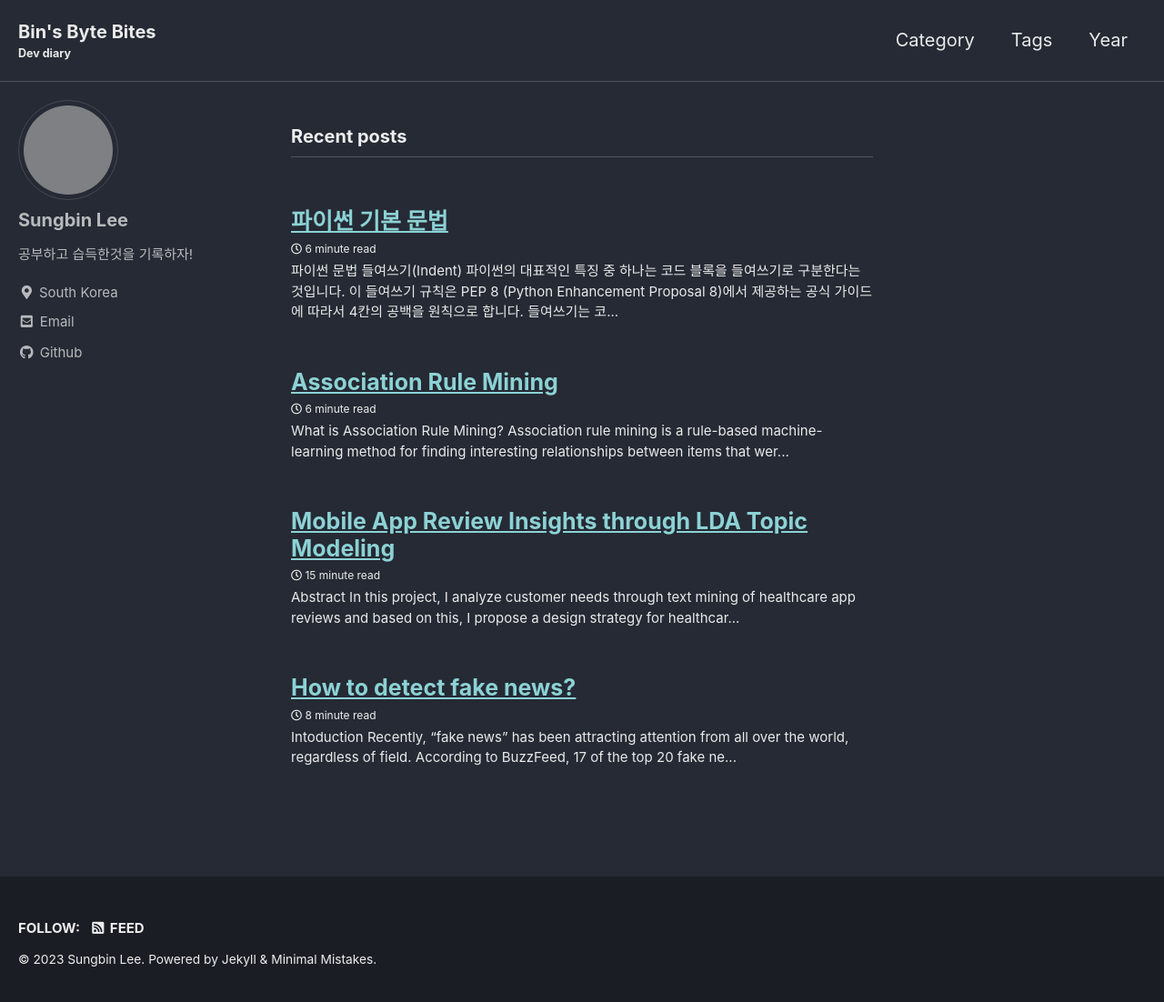
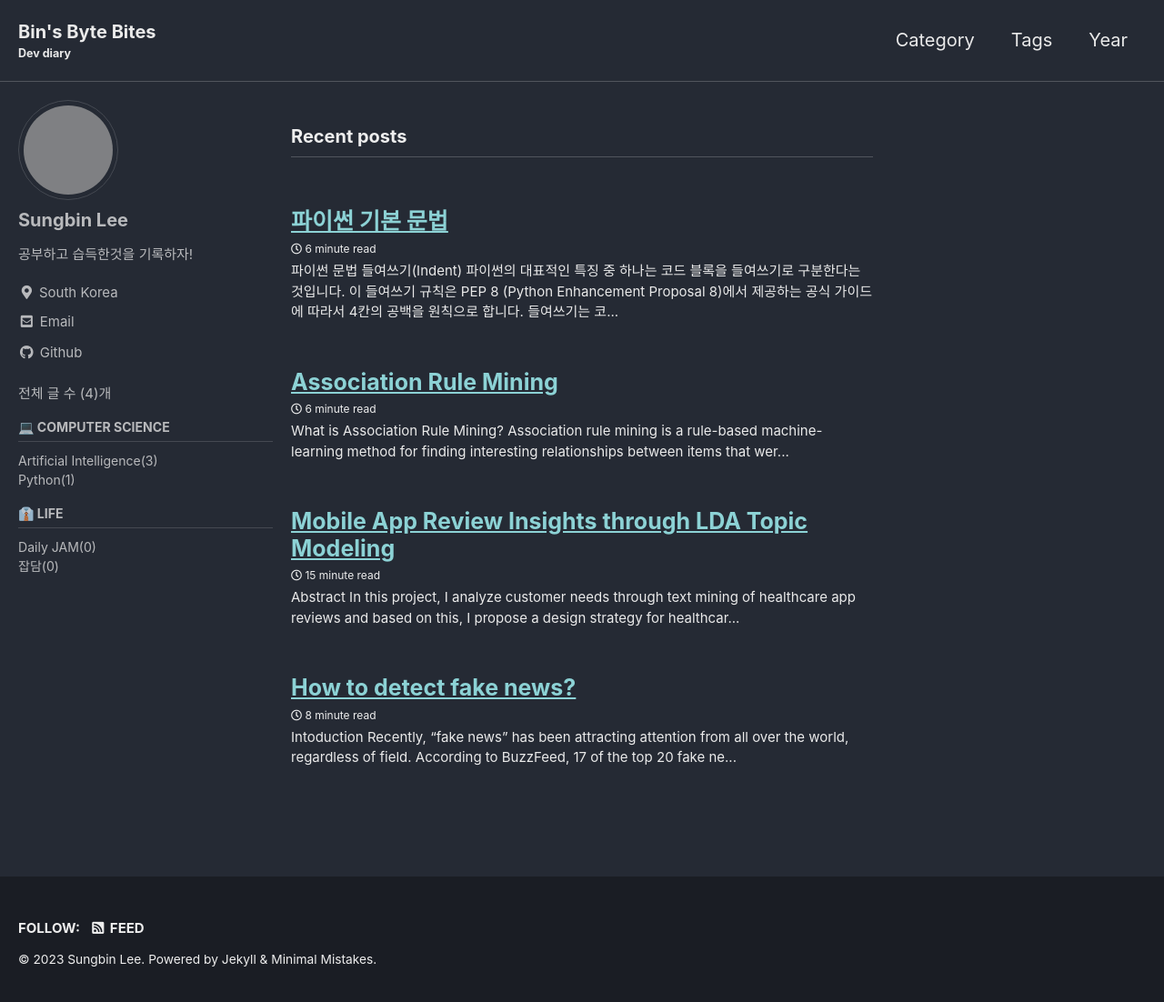
Before and after one commit to sungbinlee/tech.sungbinlee.dev, a Jekyll site: the page built from index.html, in a window 1280 px wide and 1106 px high. Shown: the top 1102 px of the window at 91% size. Built offline with Jekyll 4.4.1, drawn with Linux system fonts in a browser that asks for light colours; cached includes are drawn as plain includes; the list of posts is cut into pages by our own code; grey boxes are pictures that could not be loaded.

Commit message:
add side bar

```diff
--- a/_config.yml
+++ b/_config.yml
@@ -290,6 +290,8 @@ defaults:
       comments: true
       share: true
       related: true
+      sidebar:
+        nav: "sidebar-category"
   # _pages
   - scope:
       path: "_pages"
@@ -297,3 +299,5 @@ defaults:
     values:
       layout: single
       author_profile: true
+      sidebar:
+        nav: "sidebar-category"
--- a/_data/navigation.yml
+++ b/_data/navigation.yml
@@ -14,3 +14,19 @@ main:
   #   url: /collection-archive/
   # - title: "Sitemap"
   #   url: /sitemap/
+
+sidebar-category:
+  - title: "💻 Computer Science"
+    children:
+      - title: "Artificial Intelligence"
+        url: "/artificial-intelligence"
+        category: "Artificial Intelligence"
+      - title: "Python"
+        url:  "/python"
+        category: "Python"
+  - title: "👔 LIFE"
+    children:
+      - title: "Daily JAM"
+        url: "/jam"
+      - title: "잡담"
+        url:  "/life"
--- a/_includes/nav_list
+++ b/_includes/nav_list
@@ -1,11 +1,14 @@
 {% assign navigation = site.data.navigation[include.nav] %}
+{% assign sum = site.posts | size %}
 
 <nav class="nav__list">
   {% if page.sidebar.title %}<h3 class="nav__title" style="padding-left: 0;">{{ page.sidebar.title }}</h3>{% endif %}
   <input id="ac-toc" name="accordion-toc" type="checkbox" />
   <label for="ac-toc">{{ site.data.ui-text[site.locale].menu_label | default: "Toggle Menu" }}</label>
+  <li> 전체 글 수 ({{sum}})개 </li>
   <ul class="nav__items">
     {% for nav in navigation %}
+
       <li>
         {% if nav.url %}
           <a href="{{ nav.url | relative_url }}"><span class="nav__sub-title">{{ nav.title }}</span></a>
@@ -16,7 +19,20 @@
         {% if nav.children != null %}
         <ul>
           {% for child in nav.children %}
-            <li><a href="{{ child.url | relative_url }}"{% if child.url == page.url %} class="active"{% endif %}>{{ child.title }}</a></li>
+
+          {% comment %}
+            아래 부분은 카테고리 옆에 해당 카테고리에 해당하는 포스트 수를 표시하기 위해 수정되었습니다.
+            navigation.yml에서 children 부분에 하위 속성으로 category를 추가합니다.
+            이를 통해 category 명을 가져 올 수 있고, site.categories를 통해 해당 카테고리의 포스트 갯수를 가져올 수 있습니다.
+          {% endcomment %}
+          {% assign post_cnt = 0 %}
+          {% for category in site.categories %}
+            {% if category[0] == child.category  %}
+                {% assign post_cnt = category[1].size %}
+            {% endif %}
+          {% endfor %}
+
+            <li><a href="{{ child.url | relative_url }}"{% if child.url == page.url %} class="active"{% endif %}>{{ child.title }}({{ post_cnt }})</a></li>
           {% endfor %}
         </ul>
         {% endif %}
--- a/index.html
+++ b/index.html
@@ -1,4 +1,6 @@
 ---
 layout: home
 author_profile: true
+sidebar:
+    nav: "sidebar-category"
 ---
```
Also changed, not shown: _pages/category-ai.md (added, +9 -0 lines), _pages/category-python.md (added, +9 -0 lines), _posts/Artificial_Intelligence/2022-10-21-association-rule-mining.md (+8 -31 lines).
